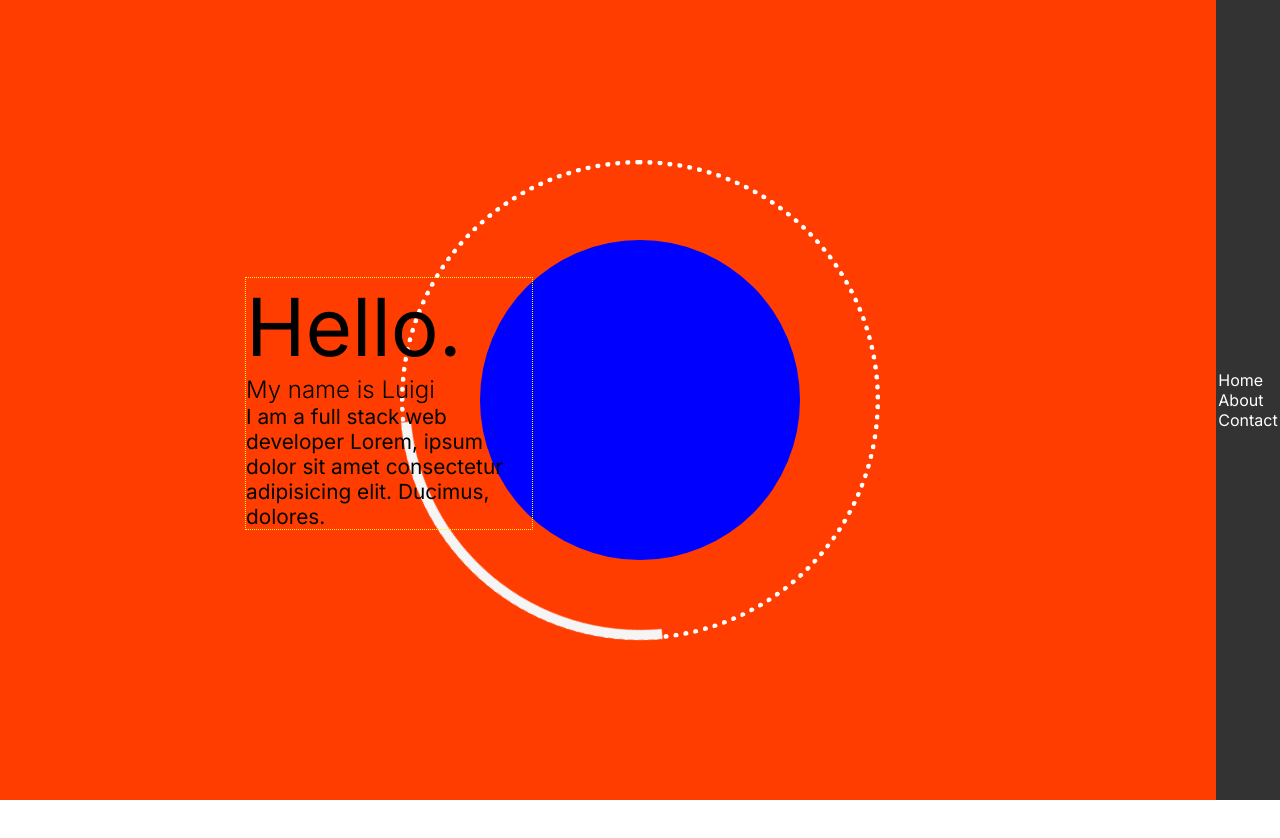
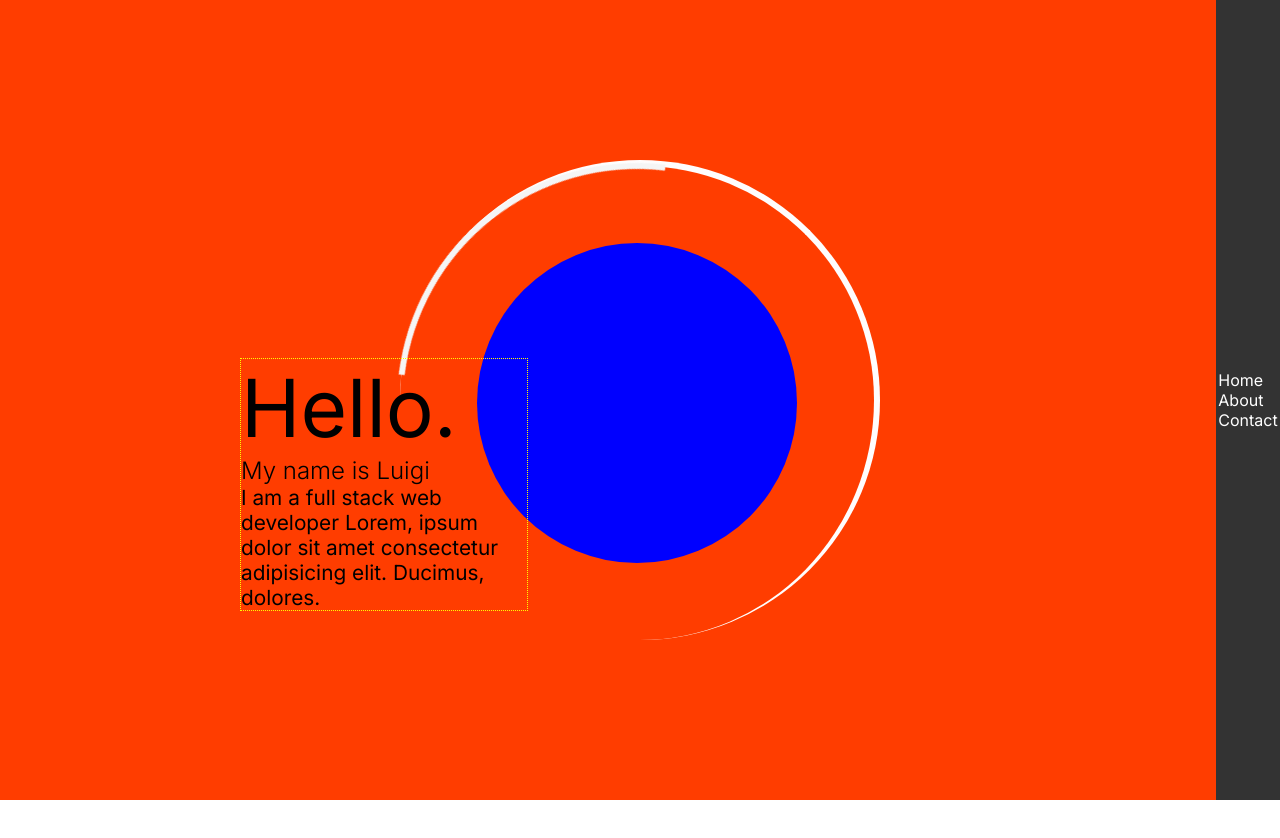
Before and after one commit to luigitarallo/my-portfolio, a Vue app: page / in a window 1280 px wide. Shown: the top 838 px of the page. Built offline with nearby package versions, Linux system fonts and the light colour scheme.

Commit message:
style: add border style to external circle, change animation, and position to text

```diff
--- a/src/components/AboutMe.vue
+++ b/src/components/AboutMe.vue
@@ -28,29 +28,22 @@
     align-items: center;
     width: 30rem;
     height: 30rem;
-    border: 5px, dotted, white;
-    // background: conic-gradient(
-    //   from 90deg,
-    //   #0000 0deg,
-    //   #0000 50deg,
-    //   #3b3939 50deg,
-    //   #494646 55deg,
-    //   #0000 55deg,
-    //   #0000 360deg
-    // );
+    border-width: 6px;
+    border-style: solid solid hidden hidden;
+    border-color: rgba(255, 253, 253, 1);
     border-radius: 50%;
     position: relative;
     &::before {
       content: "";
       position: absolute;
-      top: -5px;
-      left: -5px;
-      width: calc(100% - 10px);
-      height: calc(100% - 10px);
+      top: -3px;
+      left: -3px;
+      width: calc(100% - 6px);
+      height: calc(100% - 6px);
       border-radius: 50%;
-      border: 10px solid transparent;
-      border-left-color: whitesmoke;
-      animation: rotate 2s linear infinite;
+      border: 6px solid transparent;
+      border-left-color: rgba(245, 245, 245, 1);
+      animation: rotate 5s linear infinite;
     }
     @keyframes rotate {
       0% {
@@ -70,7 +63,7 @@
       position: absolute;
       border: 1px, dotted, yellow;
       width: 18rem;
-      top: 7rem;
+      top: 12rem;
       left: -10rem;
     }
 
```
